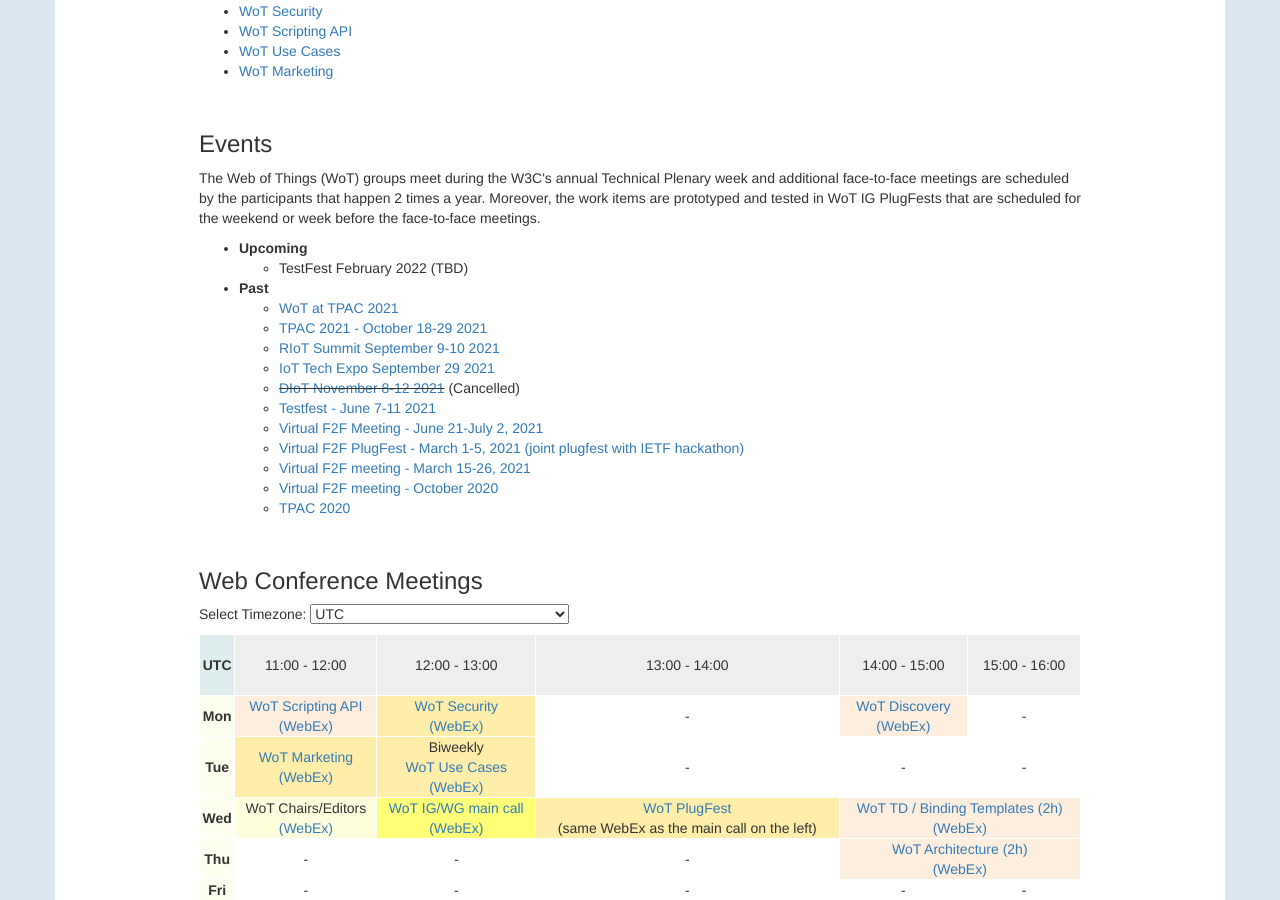
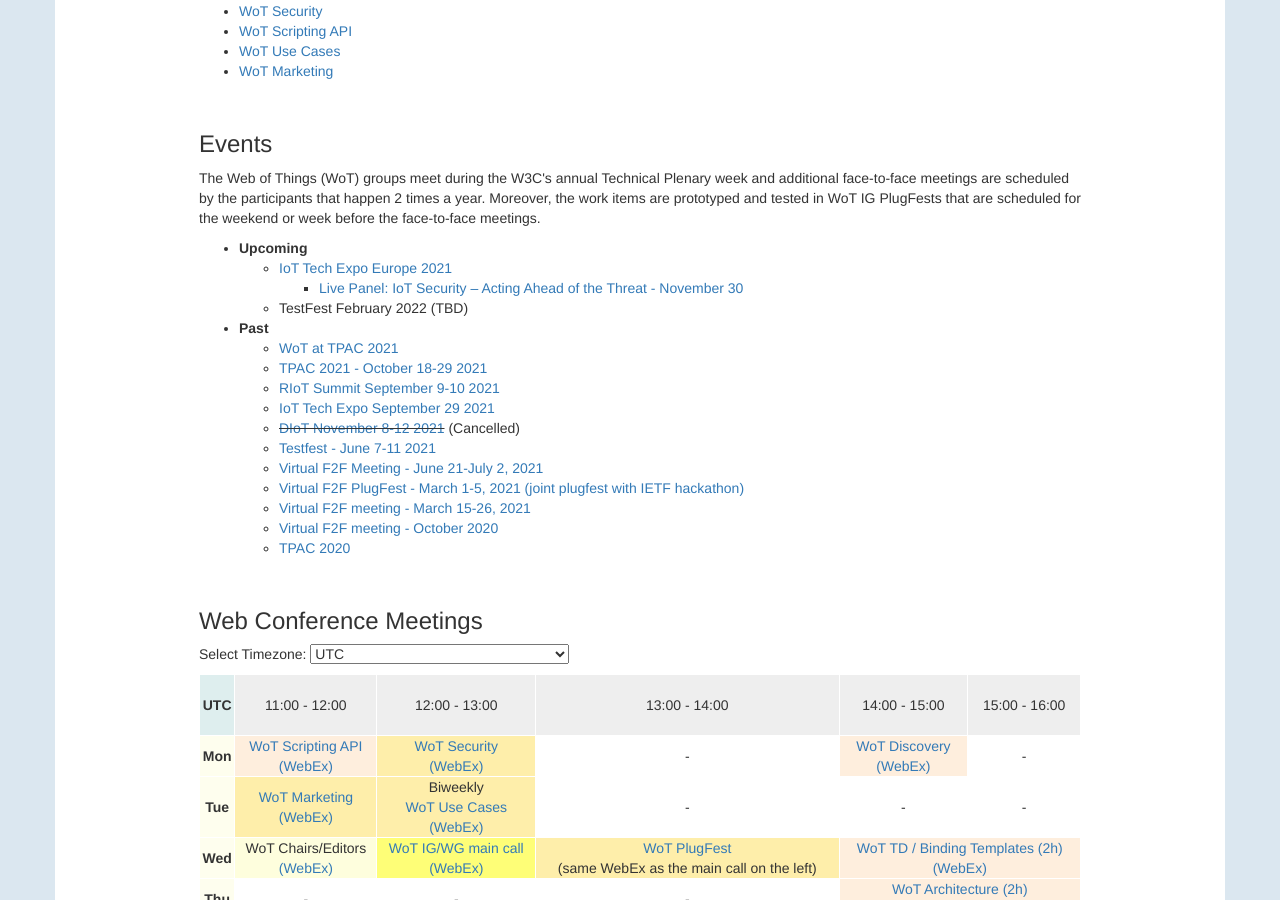
Before and after one commit to w3c/wot-marketing, a Jekyll site: the page built from docs/activities/general/index.html, in a window 1280 px wide and 900 px high, scrolled down 350 px. Built offline with Jekyll 4.4.1, drawn with Linux system fonts in a browser that asks for light colours; nearby versions of some CDN libraries.

Commit message:
refactor: add IoT Tech Expo Europe 2021 links

```diff
--- a/docs/activities/general/index.html
+++ b/docs/activities/general/index.html
@@ -33,6 +33,11 @@
 		<li>
 			<strong>Upcoming</strong>
 			<ul>
+				<li><a href="https://www.iottechexpo.com/europe/">IoT Tech Expo Europe 2021</a>
+					<ul>
+						<li><a href="https://www.w3.org/blog/talks/event/live-panel-iot-security-acting-ahead-of-the-threat/">Live Panel: IoT Security – Acting Ahead of the Threat - November 30</a></li>
+					</ul>
+				</li>
 				<li>TestFest February 2022 (TBD)</li>
 			</ul>
 		</li>
```
